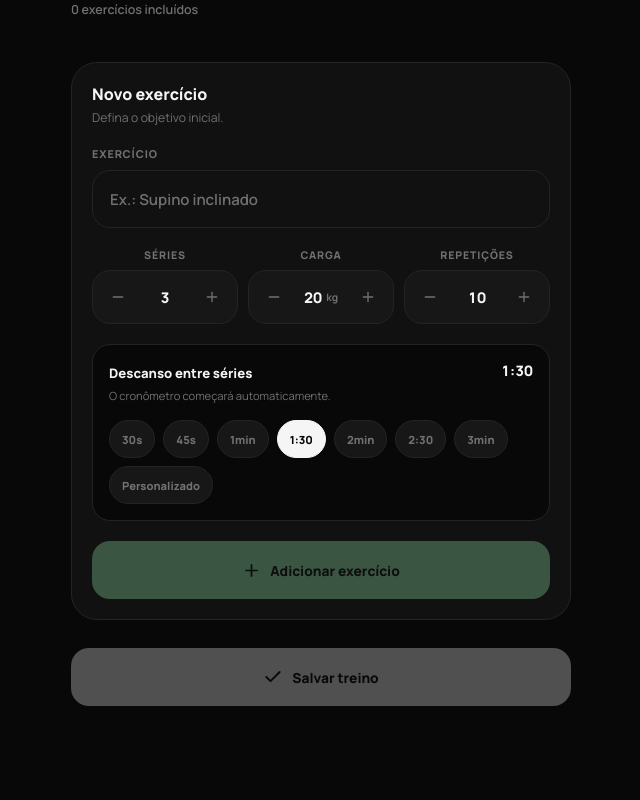
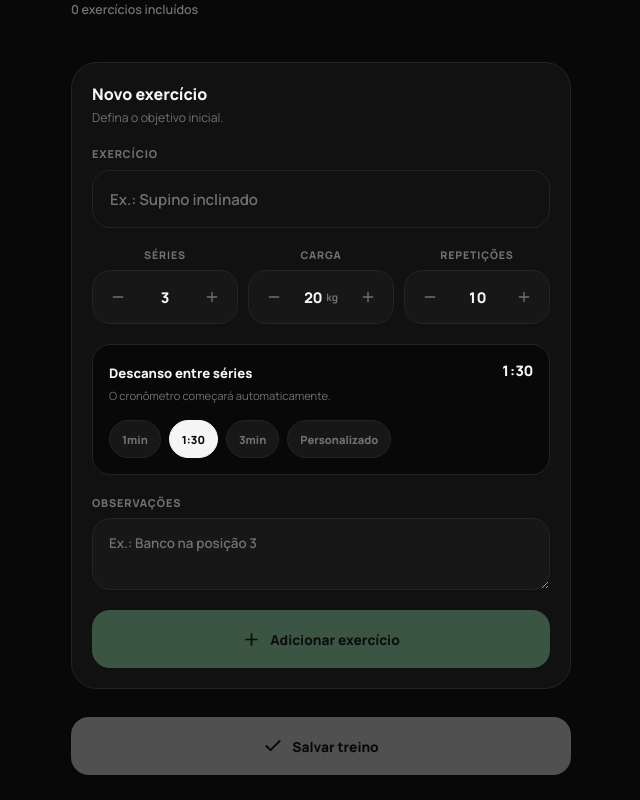
Before and after one commit to JaimeNeVs/gym-pwa, a React (Vite) app: page / in a window 1280 px wide. Both pictures are taken after a click on the button "Novo treino". Shown: the part 280-1080 px from the top of the page, without its empty margins (319-959 px from the left). Built offline with nearby package versions, Linux system fonts and the light colour scheme.

Commit message:
Adicionado anotação por exercicio e reduzido os presets de descanso

```diff
--- a/src/components/RestDurationControl/RestDurationControl.jsx
+++ b/src/components/RestDurationControl/RestDurationControl.jsx
@@ -2,7 +2,7 @@ import { useEffect, useState } from "react";
 
 import styles from "./RestDurationControl.module.css";
 
-const PRESETS = [30, 45, 60, 90, 120, 150, 180];
+const PRESETS = [60, 90, 180];
 
 export default function RestDurationControl({
   value = 90,
--- a/src/components/SortableExercise/SortableExercise.jsx
+++ b/src/components/SortableExercise/SortableExercise.jsx
@@ -149,8 +149,41 @@ export default function SortableExercise({
         onUpdate("restSeconds", value)
       }
     />
+    <div className={styles.noteField}>
+  <label htmlFor={`exercise-note-${exercise.id}`}>
+    Observações
+  </label>
+
+  <textarea
+    id={`exercise-note-${exercise.id}`}
+    value={exercise.note ?? ""}
+    placeholder="Ex.: Banco na posição 3"
+    maxLength={180}
+    rows={2}
+    onChange={(event) =>
+      onUpdate("note", event.target.value)
+    }
+  />
+</div>
   </div>
 )}
     </article>
   );
+
+  <div className={styles.noteField}>
+  <label htmlFor={`exercise-note-${exercise.id}`}>
+    Observações
+  </label>
+
+  <textarea
+    id={`exercise-note-${exercise.id}`}
+    value={exercise.note ?? ""}
+    placeholder="Ex.: Banco na posição 3"
+    maxLength={180}
+    rows={2}
+    onChange={(event) =>
+      onUpdate("note", event.target.value)
+    }
+  />
+</div>
 }
--- a/src/components/SortableExercise/SortableExercise.module.css
+++ b/src/components/SortableExercise/SortableExercise.module.css
@@ -253,3 +253,44 @@
     display: none;
   }
 }
+.noteField {
+  display: flex;
+  flex-direction: column;
+  gap: 8px;
+}
+
+.noteField label {
+  color: var(--color-text-muted);
+
+  font-size: 0.68rem;
+  font-weight: 800;
+
+  letter-spacing: 0.08em;
+  text-transform: uppercase;
+}
+
+.noteField textarea {
+  width: 100%;
+  min-height: 72px;
+  padding: 14px 16px;
+
+  resize: vertical;
+
+  border: 1px solid var(--color-border);
+  border-radius: var(--radius-medium);
+
+  background: var(--color-background);
+  color: var(--color-text);
+
+  font-size: 0.84rem;
+  font-weight: 600;
+  line-height: 1.5;
+}
+
+.noteField textarea::placeholder {
+  color: var(--color-text-muted);
+}
+
+.noteField textarea:focus {
+  border-color: var(--color-border-strong);
+}
--- a/src/pages/Editor/Editor.jsx
+++ b/src/pages/Editor/Editor.jsx
@@ -40,6 +40,7 @@ const emptyExercise = {
   weight: 20,
   reps: 10,
   restSeconds: 90,
+  note: "",
 };
 
 export default function Editor({
@@ -121,6 +122,7 @@ export default function Editor({
   reps: exerciseForm.reps,
 
   restSeconds: exerciseForm.restSeconds,
+  note: exerciseForm.note.trim(),
 
   recordWeight: exerciseForm.weight,
   recordReps: exerciseForm.reps,
@@ -395,6 +397,22 @@ export default function Editor({
     updateExerciseForm("restSeconds", value)
   }
 />
+<div className={styles.noteField}>
+  <label htmlFor="exercise-note">
+    Observações
+  </label>
+
+  <textarea
+    id="exercise-note"
+    value={exerciseForm.note}
+    placeholder="Ex.: Banco na posição 3"
+    maxLength={180}
+    rows={2}
+    onChange={(event) =>
+      updateExerciseForm("note", event.target.value)
+    }
+  />
+</div>
 
             <button
               type="button"
--- a/src/pages/Editor/Editor.module.css
+++ b/src/pages/Editor/Editor.module.css
@@ -412,3 +412,49 @@
     grid-template-columns: 1fr;
   }
 }
+.noteField {
+  display: flex;
+  flex-direction: column;
+  gap: 8px;
+}
+
+.noteField label {
+  color: var(--color-text-muted);
+
+  font-size: 0.68rem;
+  font-weight: 800;
+
+  letter-spacing: 0.08em;
+  text-transform: uppercase;
+}
+
+.noteField textarea {
+  width: 100%;
+  min-height: 72px;
+  padding: 14px 16px;
+
+  resize: vertical;
+
+  border: 1px solid var(--color-border);
+  border-radius: var(--radius-medium);
+
+  background: var(--color-surface-soft);
+  color: var(--color-text);
+
+  font-size: 0.84rem;
+  font-weight: 600;
+  line-height: 1.5;
+
+  transition:
+    border-color var(--transition-fast),
+    background var(--transition-fast);
+}
+
+.noteField textarea::placeholder {
+  color: var(--color-text-muted);
+}
+
+.noteField textarea:focus {
+  border-color: var(--color-border-strong);
+  background: var(--color-background);
+}
--- a/src/pages/Session/Session.jsx
+++ b/src/pages/Session/Session.jsx
@@ -52,6 +52,7 @@ export default function Session({
     exercise.recordReps ?? exercise.reps,
 
   restSeconds: exercise.restSeconds ?? 90,
+  note: exercise.note ?? "",
 
   completedSets: 0,
   skipped: false,
@@ -194,6 +195,7 @@ export default function Session({
     recordReps: exercise.recordReps,
 
     restSeconds: exercise.restSeconds,
+    note: exercise.note,
   };
 }
         const improvedCurrentGoal =
@@ -234,6 +236,7 @@ return {
     : exercise.recordReps,
 
   restSeconds: exercise.restSeconds,
+  note: exercise.note,
 };
       }),
     };
@@ -327,8 +330,13 @@ return {
   <h1 className={styles.exerciseName}>
     {currentExercise.name}
   </h1>
+
+  {currentExercise.note && (
+    <p className={styles.exerciseNote}>
+      {currentExercise.note}
+    </p>
+  )}
 </div>
-
       <ProgressDotsSession
         total={currentExercise.sets}
         completed={currentExercise.completedSets}
--- a/src/pages/Session/Session.module.css
+++ b/src/pages/Session/Session.module.css
@@ -403,5 +403,20 @@
   padding-top: 38px;
   padding-bottom: 30px;
 }
+}
+.exerciseNote {
+  max-width: 360px;
+  margin: 18px auto 0;
+  padding: 11px 14px;
 
+  border: 1px solid var(--color-border);
+  border-radius: var(--radius-medium);
+
+  background: var(--color-surface);
+  color: var(--color-text-soft);
+
+  font-size: 0.78rem;
+  font-weight: 600;
+  line-height: 1.5;
+  text-align: left;
 }
```
Lines whose indentation alone changed are shown as unchanged.
